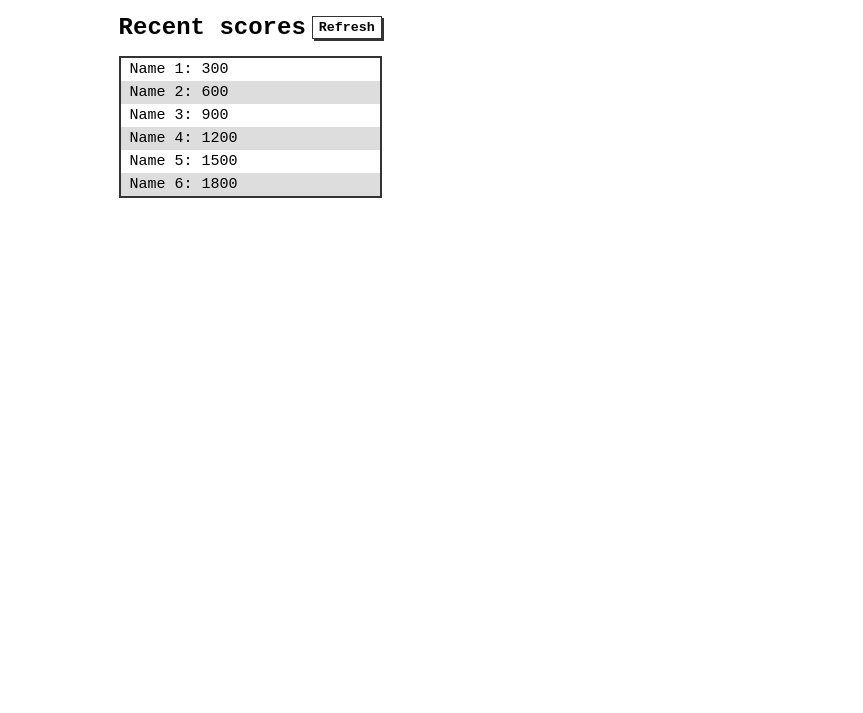
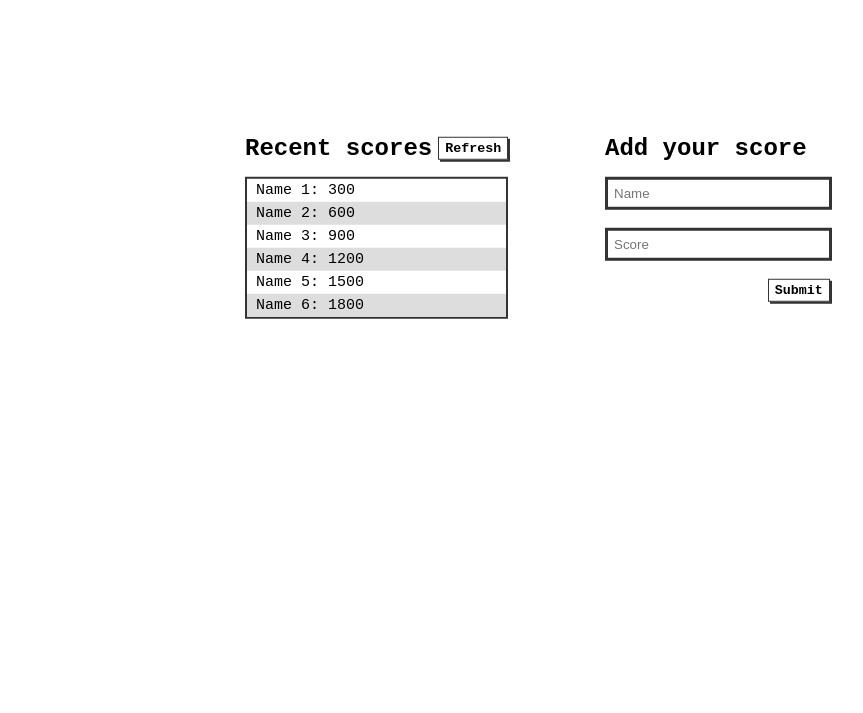
Before and after one commit to StarSheriff2/leaderboard, a website built with webpack: page src/index.html in a window 1280 px wide. Shown: the part 87-800 px from the top of the page, without its empty margins (35-898 px from the left). Built offline with nearby package versions, Linux system fonts and the light colour scheme.

Commit message:
Add form to add score

```diff
--- a/src/index.html
+++ b/src/index.html
@@ -14,7 +14,14 @@
       <h2 class="section-title">Recent scores</h2>
       <button type="button" class="refresh-btn">Refresh</button>
     </section>
-    <section id="form-section"></section>
+    <section id="form-section" class="form-section">
+      <form id="form" class="form">
+        <h2 class="section-title">Add your score</h2>
+        <input type="text" id="name" name="name" placeholder="Name" required>
+        <input type="text" id="score" name="score" placeholder="Score" required>
+        <input type="submit" value="Submit">
+      </form>
+    </section>
   </main>
 </body>
 </html>
--- a/src/style.css
+++ b/src/style.css
@@ -9,14 +9,26 @@ html {
   font-size: 10px;
 }
 
+header {
+  width: 90%;
+  margin: 30px auto;
+}
+
 .title {
   font-size: 3.6rem;
-  margin: 30px 9%;
 }
 
 main {
   display: flex;
-  margin: 0 12%;
+  flex-wrap: wrap;
+  justify-content: space-between;
+  width: 90%;
+  max-width: 720px;
+  margin: 0 auto;
+  position: absolute;
+  left: 50%;
+  top: 36%;
+  transform: translate(-50%, -36%);
 }
 
 .section-title {
@@ -60,3 +72,44 @@ main {
 .list-item:nth-child(even) {
   background: #ddd;
 }
+
+.form-section {
+  width: 50%;
+  margin-left: 36px;
+}
+
+.form-section h2 {
+  margin-bottom: 15px;
+}
+
+.form {
+  display: flex;
+  flex-direction: column;
+  width: 63%;
+}
+
+.form input[type="text"] {
+  border: 3px solid #333;
+  padding: 6px;
+  margin-bottom: 18px;
+}
+
+.form input[type="submit"] {
+  align-self: flex-end;
+  background: #fff;
+  border: 1px solid #333;
+  box-shadow: 2px 2px #333;
+  cursor: pointer;
+  font-family: monospace, sans-serif;
+  font-weight: 700;
+  padding: 3px 6px;
+  margin-right: 2px;
+  transition: all 100ms ease;
+}
+
+.form input[type="submit"]:hover {
+  background: #333;
+  color: #fff;
+  box-shadow: none;
+  transform: translate(1px, 1px);
+}
```
